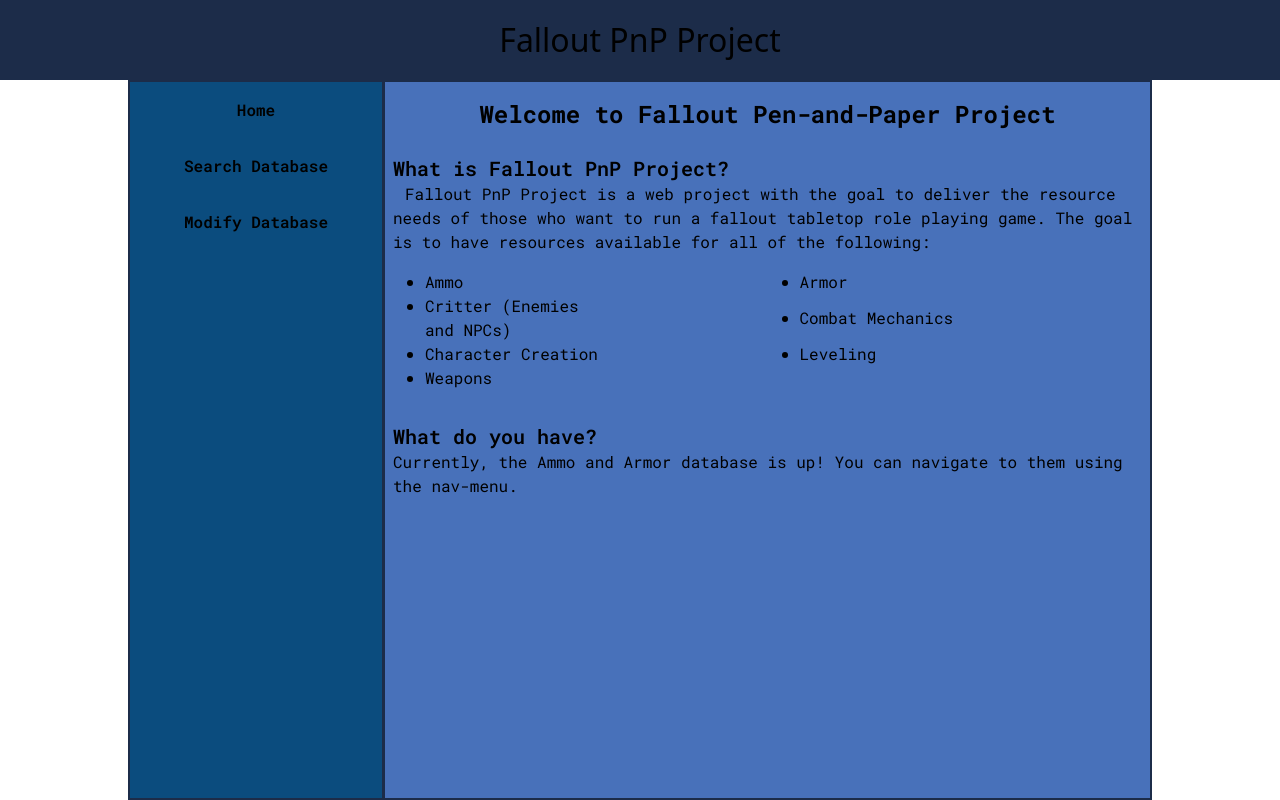
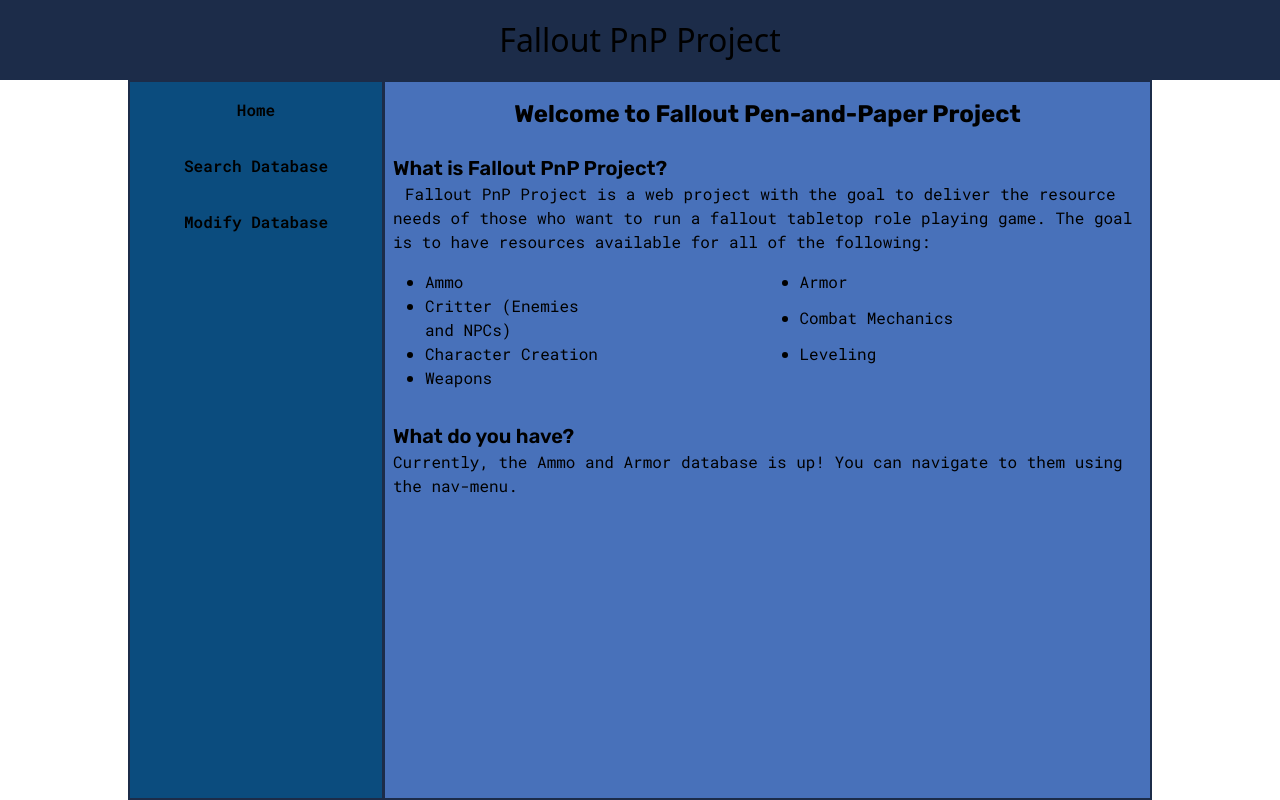
Before and after one commit to nate-sheltry/WDD430, a Next.js app in the folder individual-project/: page / in a window 1280 px wide. Built offline with nearby package versions, Linux system fonts and the light colour scheme; a web font is replaced by a local one.

Commit message:
added header font.

```diff
--- a/individual-project/src/app/globals.css
+++ b/individual-project/src/app/globals.css
@@ -1,5 +1,5 @@
 @import url('https://fonts.googleapis.com/css2?family=Roboto+Mono:ital,wght@0,100..700;1,100..700&display=swap');
-
+@import url('https://fonts.googleapis.com/css2?family=Merriweather:ital,wght@0,300;0,400;0,700;0,900;1,300;1,400;1,700;1,900&family=Rubik:ital,wght@0,300..900;1,300..900&display=swap');
 @tailwind base;
 @tailwind components;
 @tailwind utilities;
@@ -21,6 +21,7 @@
 
   --decorative-font:'Rubik Pixels', system-ui;
   --standard-font:'Roboto Mono', monospace;
+  --header-font:"Rubik", serif;
 
   --primary-color:#0b4c7e;
   --secondary-color:rgb(255,182,66);
@@ -37,6 +38,9 @@
 }
  body, p, div, span, input, button, section {
   font-family:var(--standard-font)
+ }
+ h1, h2, h3, h4, h5, h6 {
+  font-family:var(--header-font)
  }
 
 .decorative-font {
```
